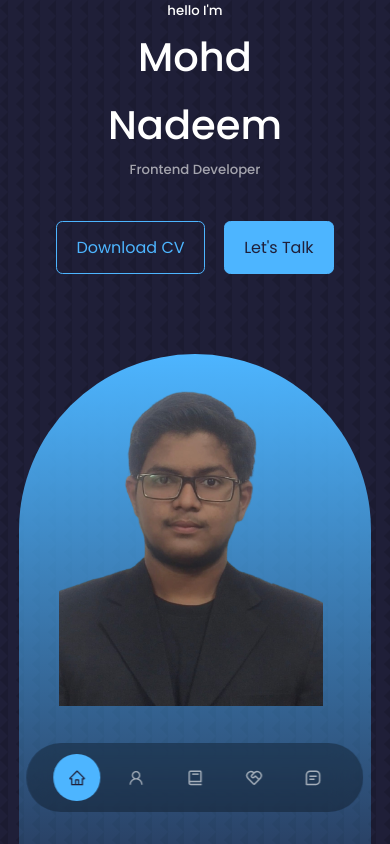
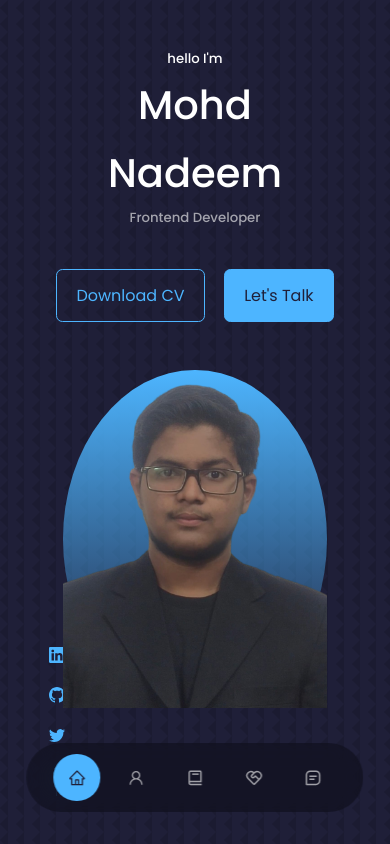
Before and after one commit to codewithnadeem14502/PORTFOLIO, a React (Create React App) app: page / in a window 390 px wide. Shown: the top 844 px of the page. Built offline with nearby package versions, Linux system fonts and the light colour scheme.

Commit message:
Update header.css

```diff
--- a/src/components/header/header.css
+++ b/src/components/header/header.css
@@ -74,69 +74,95 @@ header{
     font-size: 0.9rem;
 
 }
+/* Set default font size for mobile devices */
+html {
+    font-size: 16px;
+  }
 
-/* === media queries (meduim-Device )== */
-@media only screen and (max-width: 1024px) {
+  /* Styles for small screens (up to 480px) */
+  @media (max-width: 480px) {
+    .header {
+      height: auto;
+      padding-top: 1.5rem;
+    }
 
+    .header_container {
+      padding-bottom: 2rem;
+    }
 
+    .me {
+      width: 90%;
+      height: auto;
+      left: 5%;
+      margin-top: 3rem;
+      border-radius: 50%;
+    }
 
-      header{
-        height: 108vh;
-      }
+    .me img {
+      width: 100%;
+      height: 100%;
+      margin: 0;
+    }
 
+    .scroll_down {
+      display: none;
+    }
+  }
 
-}
-@media  (max-width <= 600px) {
+  /* Styles for medium screens (481px to 768px) */
+  @media (min-width: 481px) and (max-width: 768px) {
+    .header {
+      height: auto;
+      padding-top: 2rem;
+    }
+
+    .header_container {
+      padding-bottom: 3rem;
+    }
+
     .me {
+      width: 70%;
+      height: auto;
+      left: 15%;
+      margin-top: 4rem;
+      border-radius: 50%;
+    }
 
-        width: 180px;
-        height: 200px;
-        margin-top: 3rem;
-        margin-left: 97px;
-        margin-right: auto;
-        border-radius: 5px solid rgb(176, 10, 10);
-      }
-      .me img {
-        width: 10px;
-        height:12px;
-        margin-left: 35px;
-        margin-right: 0px;
-        margin-top: 12px;
+    .me img {
+      width: 100%;
+      height: 100%;
+      margin: 0;
+    }
+  }
 
-      }
-}
-    @media only screen and (max-width: 600px) {
+  /* Styles for large screens (769px and up) */
+  @media (min-width: 769px) {
+    .header {
+      height: 100vh;
+      padding-top: 3rem;
+    }
 
-        /* .me {
-            width: 180px;
-            height: 200px;
-            margin-top: 3rem;
-            margin-left: 97px;
-            margin-right: auto;
-            border-radius: 5px solid rgb(176, 10, 10);
+    .header_container {
+      padding-bottom: 0;
+    }
 
-            margin-bottom: 0px;
-          }
-          .me img {
-            width: 100px;
-            height:120px;
-            margin-left: 35px;
-            margin-right: 0px;
-            margin-top: 12px;
+    .me {
+      width: 22rem;
+      height: 40rem;
+      left: calc(50% - 11rem);
+      margin-top: 5rem;
+      border-radius: 12rem 12rem 0 0;
+    }
 
-          } */
-              .h1{
-                font-size: 1.5rem;
-                font-weight: 700;
-              }
-        .header_socials,.scroll_down{
-            display: none;
-        }
-    .header_container{
-      height: 50vh;
-      justify-content: center;
+    .me img {
+      width: 75%;
+      height: 50%;
+      margin-top: 2rem;
+      margin-left: 2.5rem;
+      margin-right: 2.5rem;
     }
-    header{
-       padding-top: 0;
-      }
+
+    .scroll_down {
+      display: block;
     }
+  }
```
